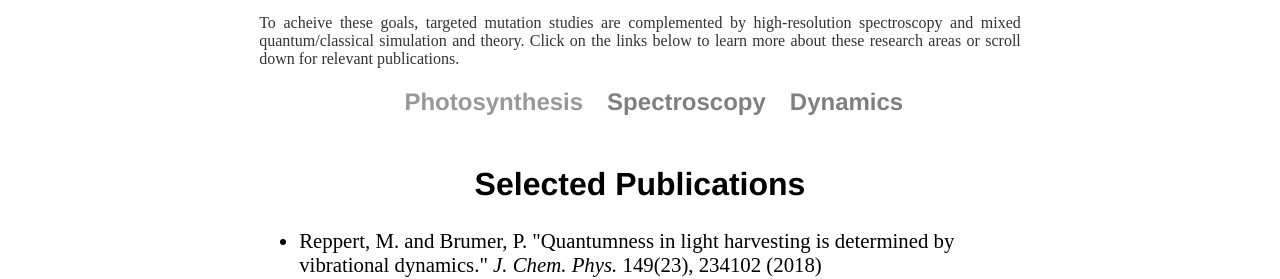
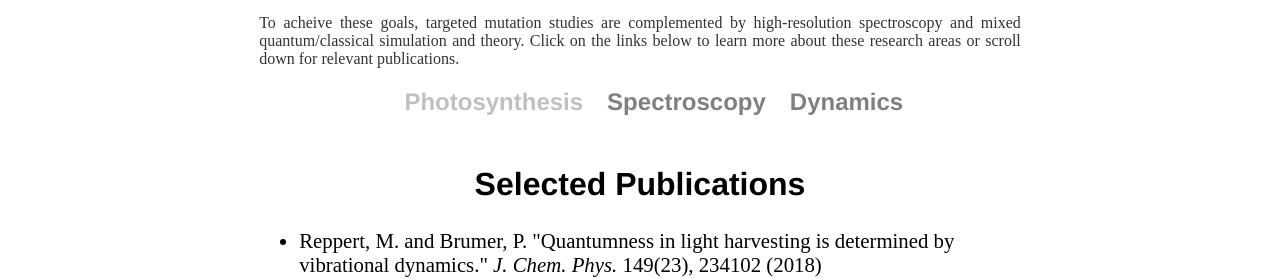
Before and after one commit to mreppert/mreppert.github.io, a Jekyll site: the page built from publications/photosynthesis/index.html, in a window 1280 px wide. Shown: the part 607-886 px from the top of the page. Built offline with Jekyll 4.4.1, drawn with Linux system fonts in a browser that asks for light colours.

Commit message:
Update index.html

```diff
--- a/publications/photosynthesis/index.html
+++ b/publications/photosynthesis/index.html
@@ -19,7 +19,7 @@
 
     <div style="margin-top:20px; margin-left:auto; margin-right:auto; width:75%;">
     <ul id="menu">
-        <li><a href="http://mreppert.github.io/publications/photosynthesis" style="width:25%; color:platinum;">Photosynthesis</a></li>
+        <li><a href="http://mreppert.github.io/publications/photosynthesis" style="width:25%; color:silver;">Photosynthesis</a></li>
         <li><a href="http://mreppert.github.io/publications/spectroscopy" style="width:25%; color:gray;">Spectroscopy</a></li>
         <li><a href="http://mreppert.github.io/publications/dynamics" style="width:25%; color:gray;">Dynamics</a></li>
     </ul>
```
